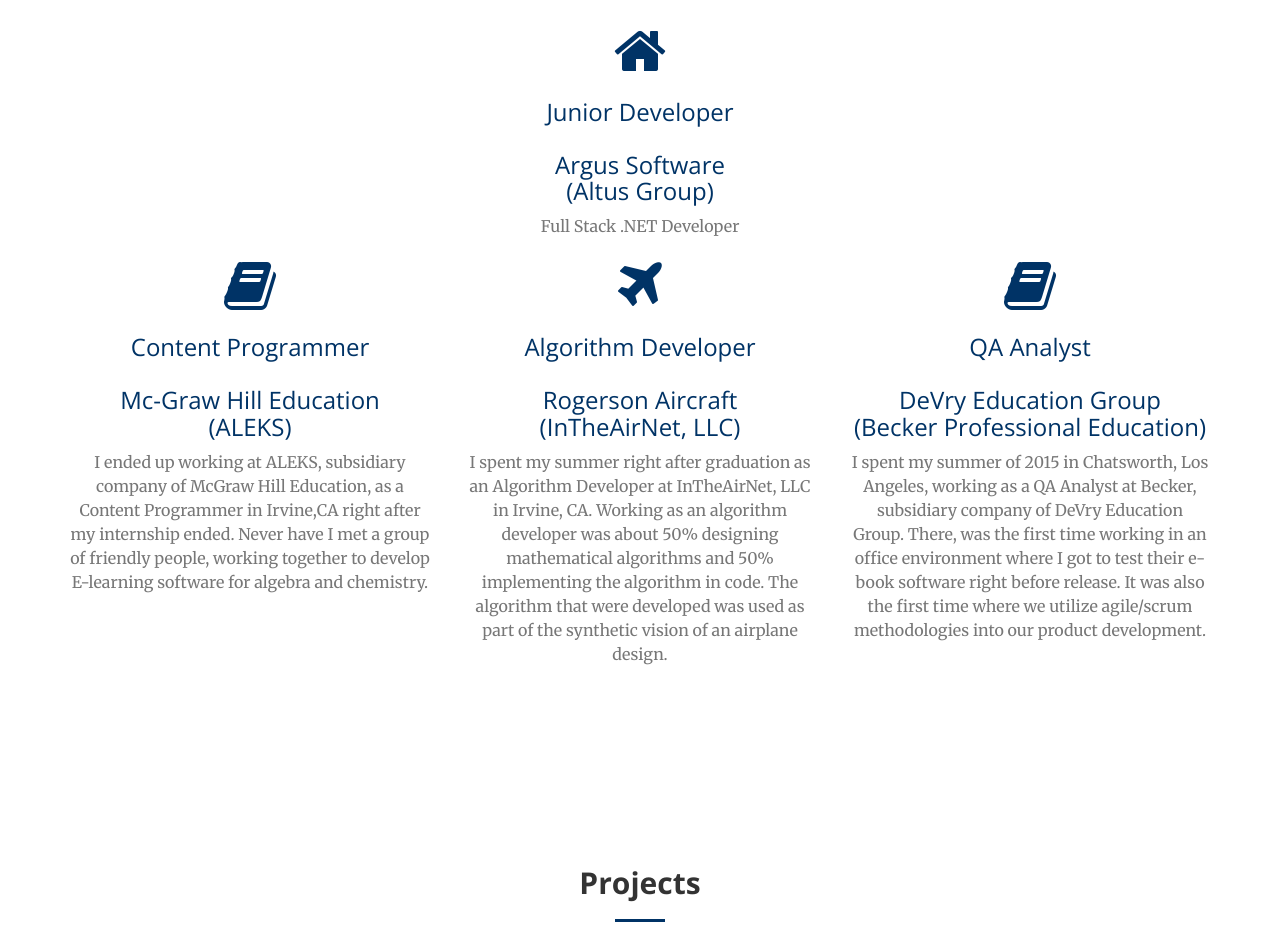
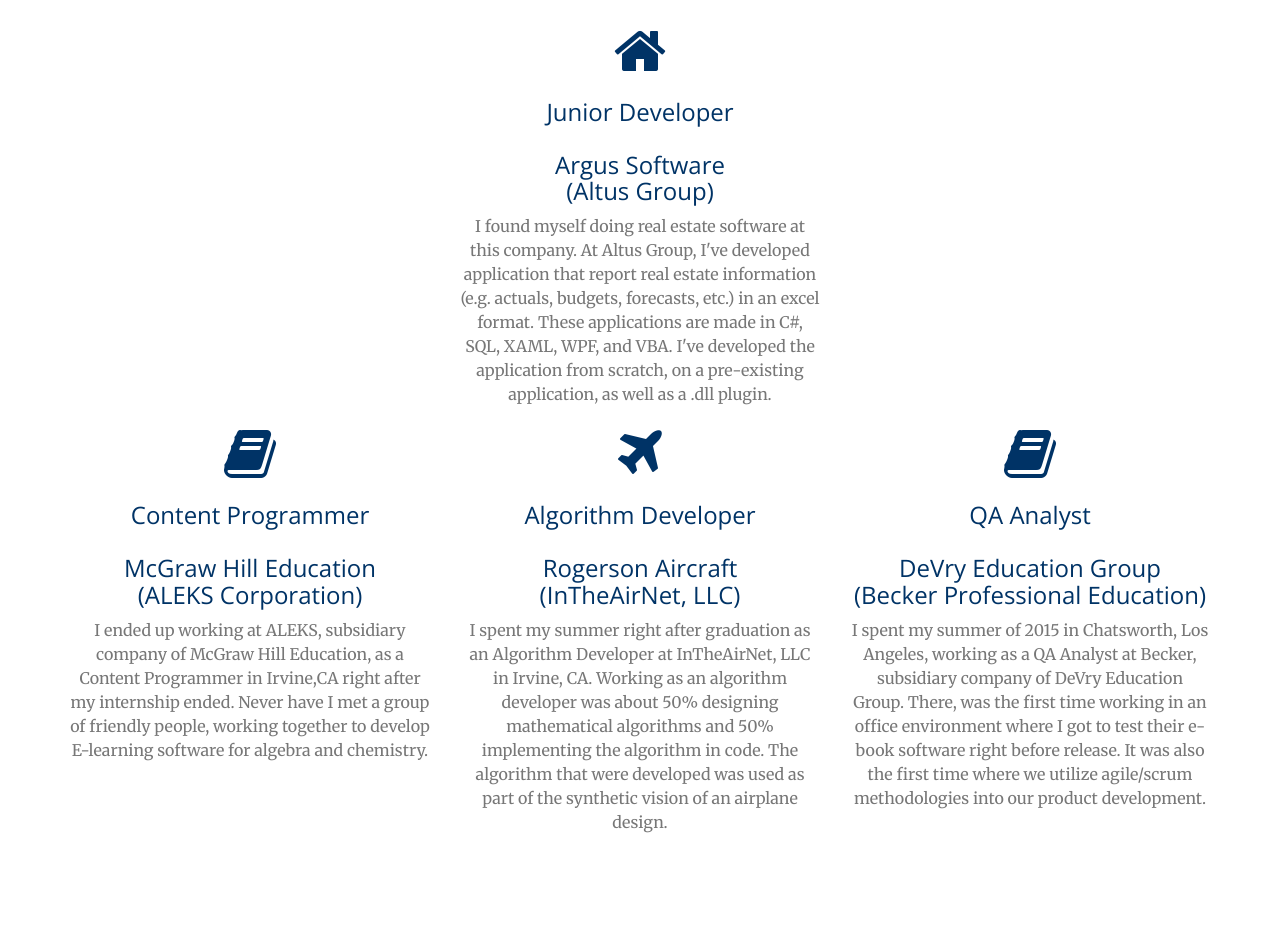
Before and after one commit to Tanagent/tanagent.github.io, a plain HTML site: page index.html in a window 1280 px wide. Shown: the part 2012-2951 px from the top of the page. Drawn offline with nearby package versions, Linux system fonts and the light colour scheme.

Commit message:
added current work summary

```diff
--- a/index.html
+++ b/index.html
@@ -141,7 +141,7 @@
                     <div class="service-box">
                         <i class="fa fa-4x fa-home text-primary sr-icons"></i>
                         <h3>Junior Developer<br><br>Argus Software<br>(Altus Group)</h3>
-                        <p class="text-muted">Full Stack .NET Developer</p>
+                        <p class="text-muted">I found myself doing real estate software at this company. At Altus Group, I've developed application that report real estate information (e.g. actuals, budgets, forecasts, etc.) in an excel format. These applications are made in C#, SQL, XAML, WPF, and VBA. I've developed the application from scratch, on a pre-existing application, as well as a .dll plugin.</p>
                     </div>
                 </div>
                 <div class="col-lg-4 col-md-4 text-center">
@@ -157,7 +157,7 @@
                     <div class="service-box">
                         <i class="fa fa-4x fa-book text-primary sr-icons"></i>
                         <a class="bt-link-styles" target="_blank" href="https://www.aleks.com/">
-                        <h3>Content Programmer<br><br>Mc-Graw Hill Education<br>(ALEKS)</h3>
+                        <h3>Content Programmer<br><br>McGraw Hill Education<br>(ALEKS Corporation)</h3>
                         <p class="text-muted">I ended up working at ALEKS, subsidiary company of McGraw Hill Education, as a Content Programmer in Irvine,CA right after my internship ended. Never have I met a group of friendly people, working together to develop E-learning software for algebra and chemistry.</p>
                         </a>
                     </div>
```
